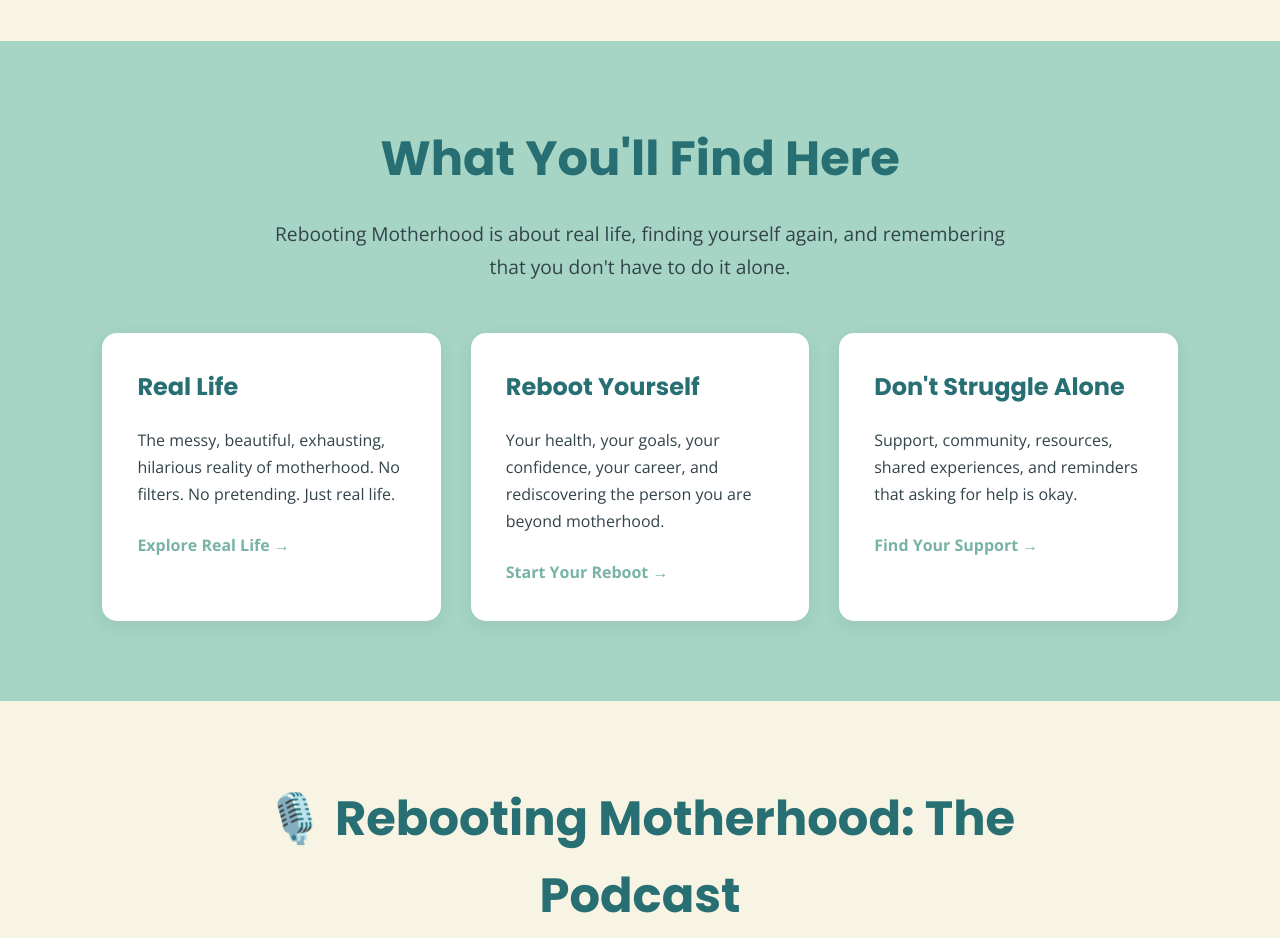
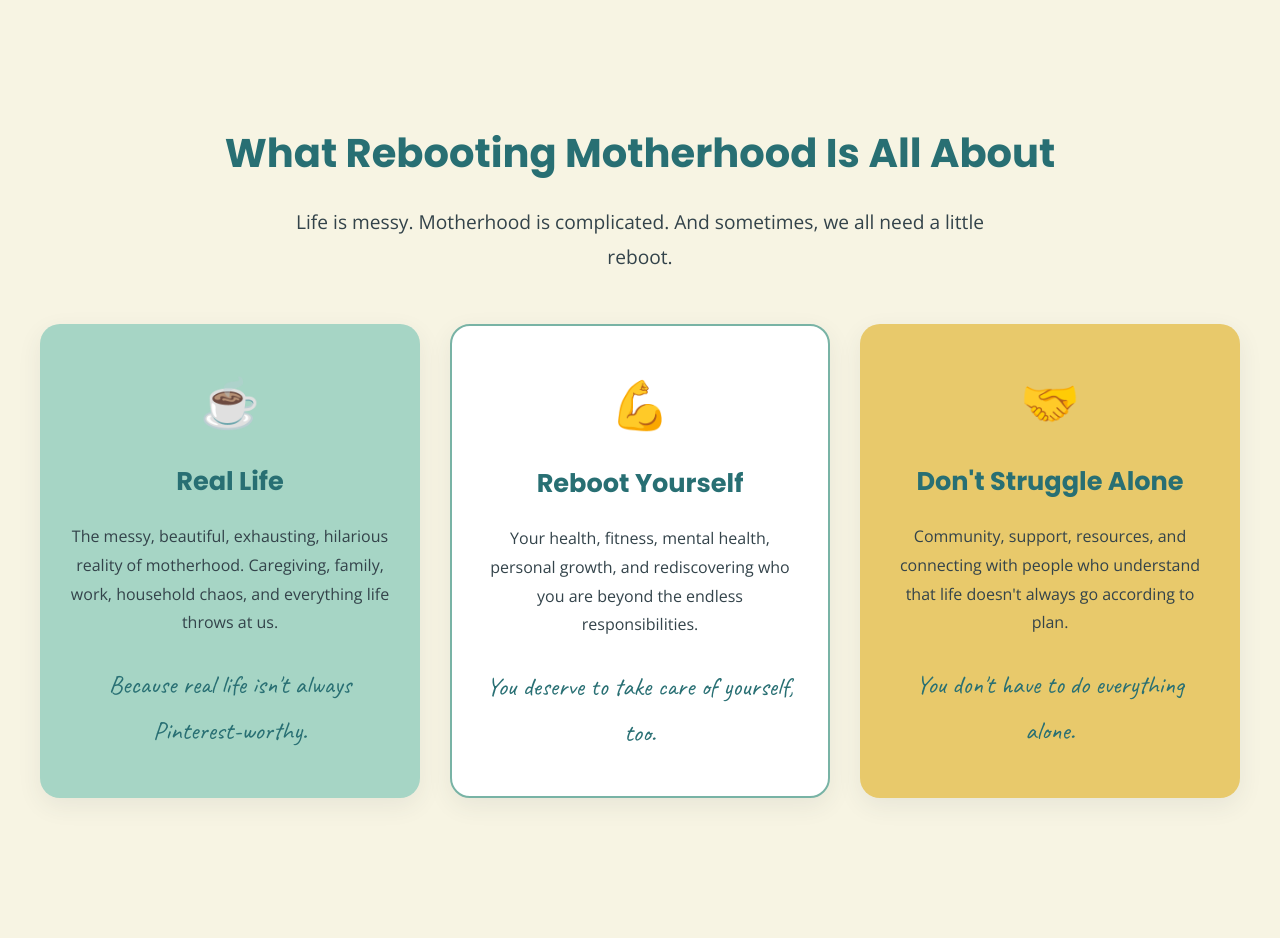
Before and after one commit to ashginther85-droid/rebooting-motherhood, a plain HTML site: page index.html in a window 1280 px wide. Shown: the part 2120-3058 px from the top of the page. Drawn offline with nearby package versions, Linux system fonts and the light colour scheme.

Commit message:
Three Pillars Update

```diff
--- a/index.html
+++ b/index.html
@@ -214,72 +214,118 @@ h6 {
     font-size: 1.3rem;
     margin-top: 40px;
 }
-        /* THREE PILLARS */
+       /* ================================
+   THREE PILLARS SECTION
+================================ */
 
 .pillars {
-    padding: 80px 8%;
-    background-color: var(--light-teal);
+    background-color: var(--cream);
+    padding: 80px 20px;
 }
 
 .pillars-container {
     max-width: 1200px;
     margin: 0 auto;
+    text-align: center;
 }
 
 .pillars h2 {
-    text-align: center;
-    font-size: clamp(2rem, 4vw, 3rem);
     color: var(--dark-teal);
+    font-size: 2.5rem;
     margin-bottom: 20px;
 }
 
 .pillars-intro {
-    text-align: center;
     max-width: 750px;
     margin: 0 auto 50px;
     font-size: 1.2rem;
-    line-height: 1.7;
+    line-height: 1.8;
 }
 
 .pillar-cards {
     display: grid;
     grid-template-columns: repeat(3, 1fr);
     gap: 30px;
+    margin-top: 40px;
 }
 
 .pillar-card {
-    background-color: var(--white);
-    padding: 35px;
-    border-radius: 15px;
-    box-shadow: 0 5px 20px rgba(0, 0, 0, 0.08);
+    padding: 40px 30px;
+    border-radius: 20px;
+    text-align: center;
+    transition: transform 0.3s ease, box-shadow 0.3s ease;
+    box-shadow: 0 8px 25px rgba(51, 67, 74, 0.08);
+}
+
+.pillar-card:hover {
+    transform: translateY(-8px);
+    box-shadow: 0 15px 35px rgba(51, 67, 74, 0.15);
+}
+
+.pillar-life {
+    background-color: var(--light-teal);
+}
+
+.pillar-reboot {
+    background-color: #ffffff;
+    border: 2px solid var(--teal);
+}
+
+.pillar-support {
+    background-color: var(--yellow);
+}
+
+.pillar-icon {
+    font-size: 3rem;
+    margin-bottom: 20px;
 }
 
 .pillar-card h3 {
     color: var(--dark-teal);
-    font-size: 1.5rem;
+    font-size: 1.6rem;
     margin-bottom: 20px;
 }
 
 .pillar-card p {
-    line-height: 1.7;
-    margin-bottom: 25px;
+    color: var(--dark);
+    line-height: 1.8;
+    font-size: 1rem;
 }
 
-.pillar-link {
-    color: var(--teal);
-    font-weight: bold;
-    text-decoration: none;
+.pillar-card .pillar-tagline {
+    margin-top: 25px;
+    font-family: 'Caveat', cursive;
+    font-size: 1.6rem;
+    color: var(--dark-teal);
 }
 
-.pillar-link:hover {
-    color: var(--dark-teal);
-    text-decoration: underline;
+/* Mobile Responsive Layout */
+
+@media (max-width: 900px) {
+    .pillar-cards {
+        grid-template-columns: 1fr;
+        max-width: 600px;
+        margin: 40px auto 0;
+    }
+
+    .pillar-card {
+        padding: 35px 25px;
+    }
 }
 
-@media (max-width: 768px) {
-    .pillar-cards {
-        grid-template-columns: 1fr;
+@media (max-width: 600px) {
+    .pillars {
+        padding: 60px 20px;
     }
+
+    .pillars h2 {
+        font-size: 2rem;
+    }
+
+    .pillars-intro {
+        font-size: 1rem;
+    }
+}
 }
         /* PODCAST SECTION */
 
@@ -660,68 +706,59 @@ h6 {
 
     </div>
 </section>
-        <section id="pillars" class="pillars">
-
+       <section id="pillars" class="pillars">
     <div class="pillars-container">
 
-        <h2>What You'll Find Here</h2>
+        <h2>What Rebooting Motherhood Is All About</h2>
 
         <p class="pillars-intro">
-            Rebooting Motherhood is about real life,
-            finding yourself again, and remembering
-            that you don't have to do it alone.
+            Life is messy. Motherhood is complicated. And sometimes,
+            we all need a little reboot.
         </p>
 
         <div class="pillar-cards">
 
-            <div class="pillar-card">
+            <div class="pillar-card pillar-life">
+                <div class="pillar-icon">☕</div>
                 <h3>Real Life</h3>
-
                 <p>
-                    The messy, beautiful, exhausting,
-                    hilarious reality of motherhood.
-                    No filters. No pretending.
-                    Just real life.
+                    The messy, beautiful, exhausting, hilarious reality
+                    of motherhood. Caregiving, family, work, household
+                    chaos, and everything life throws at us.
                 </p>
-
-                <a href="#resources" class="pillar-link">
-                    Explore Real Life →
-                </a>
+                <p class="pillar-tagline">
+                    Because real life isn't always Pinterest-worthy.
+                </p>
             </div>
 
-            <div class="pillar-card">
+            <div class="pillar-card pillar-reboot">
+                <div class="pillar-icon">💪</div>
                 <h3>Reboot Yourself</h3>
-
                 <p>
-                    Your health, your goals, your
-                    confidence, your career, and
-                    rediscovering the person you are
-                    beyond motherhood.
+                    Your health, fitness, mental health, personal growth,
+                    and rediscovering who you are beyond the endless
+                    responsibilities.
                 </p>
-
-                <a href="#resources" class="pillar-link">
-                    Start Your Reboot →
-                </a>
+                <p class="pillar-tagline">
+                    You deserve to take care of yourself, too.
+                </p>
             </div>
 
-            <div class="pillar-card">
+            <div class="pillar-card pillar-support">
+                <div class="pillar-icon">🤝</div>
                 <h3>Don't Struggle Alone</h3>
-
                 <p>
-                    Support, community, resources,
-                    shared experiences, and reminders
-                    that asking for help is okay.
+                    Community, support, resources, and connecting with
+                    people who understand that life doesn't always go
+                    according to plan.
                 </p>
-
-                <a href="#resources" class="pillar-link">
-                    Find Your Support →
-                </a>
+                <p class="pillar-tagline">
+                    You don't have to do everything alone.
+                </p>
             </div>
 
         </div>
-
     </div>
-
 </section>
         <!-- PODCAST SECTION -->
 
```
